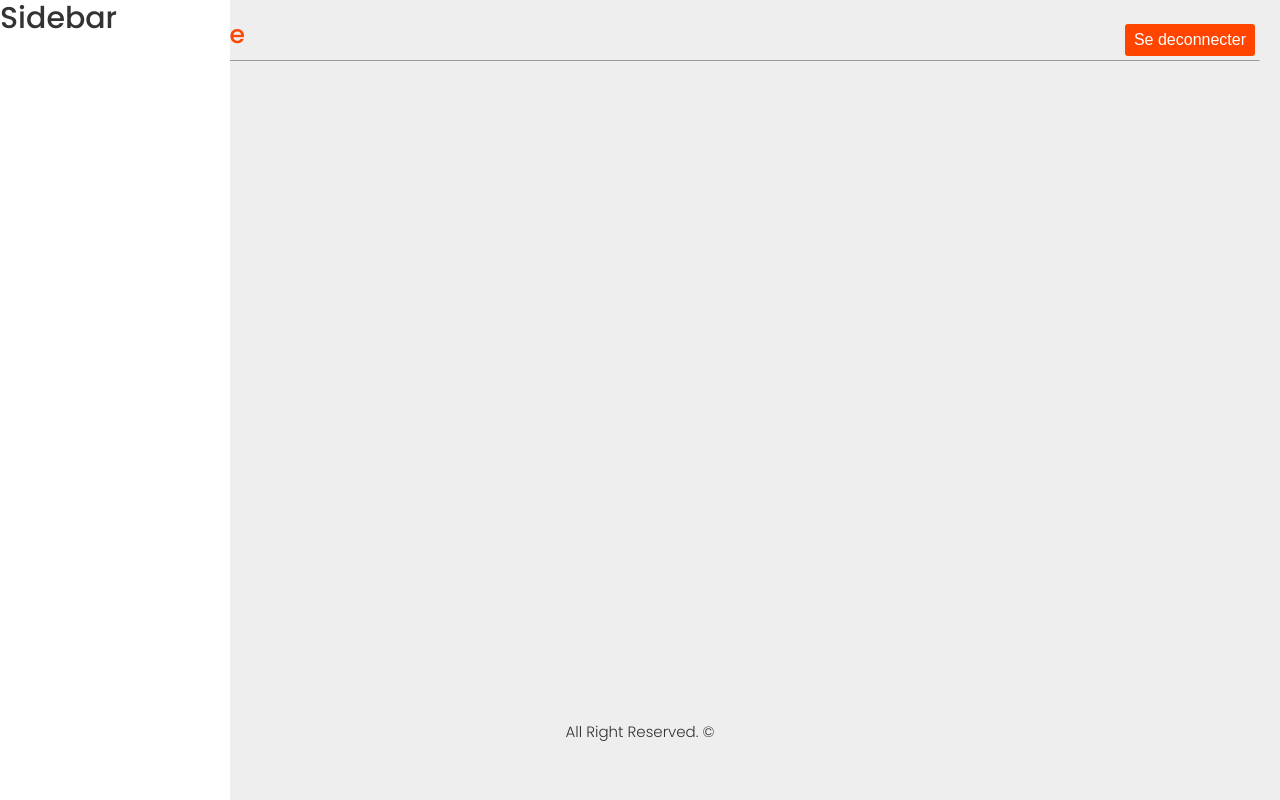
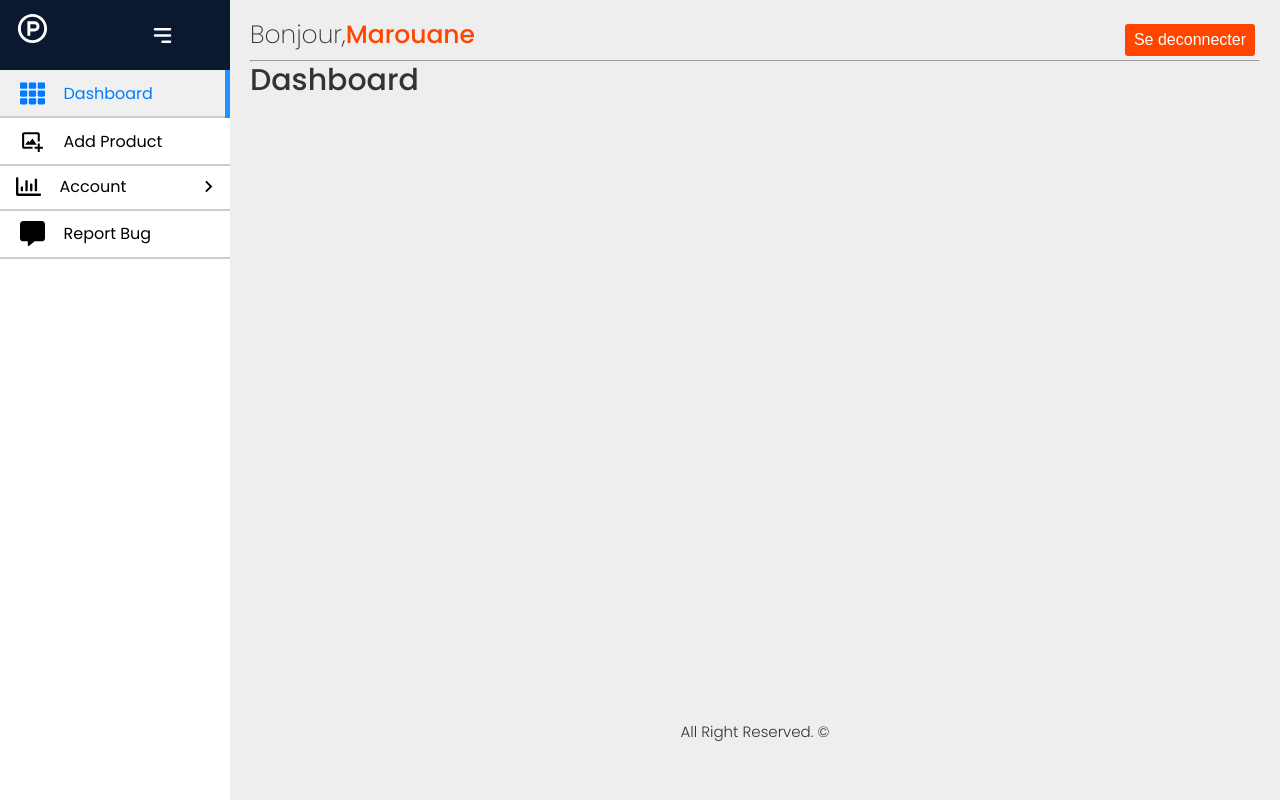
Before and after one commit to marouaneYATIME/StockPulse-frontend, a React (Create React App) app: page /dashboard in a window 1280 px wide. Built offline with nearby package versions, Linux system fonts and the light colour scheme.

Commit message:
Sidebare Components

```diff
--- a/src/components/sideBar/Sidebar.js
+++ b/src/components/sideBar/Sidebar.js
@@ -5,16 +5,55 @@
  * file:  Sidebar.js
  */
 
-import React from 'react'
+import React, { useState } from 'react';
 import "./Sidebar.scss";
+import { HiMenuAlt3 } from "react-icons/hi";
+import { RiProductHuntLine } from "react-icons/ri";
+import menu from "../../data/sidebar";
+import SidebarItem from "./SidebarItem.js";
+import { useNavigate } from "react-router-dom";
+import SidebarItme from './SidebarItem.js';
+
+
 
 const Sidebar = ({children}) => {
+    const [isOpen, setIsOpen] = useState(true);
+    const toggle = () => setIsOpen(!isOpen);
+    const navigate = useNavigate();
+
+    const goHome = () => {
+      navigate("/");
+    };
   return (
     <div className="layout">
-        <div className="sidebar">
-            <h2>Sidebar</h2>
+        <div className="sidebar" style={{width: isOpen ? "230px" : "60px"}}>
+
+            <div className="top_section">
+
+                {/**Icon Logo */}
+                <div className="logo" style={{ display: isOpen ? "block" : "none" }}>
+                    <RiProductHuntLine
+                     size={35}
+                     style={{ cursor: "pointer" }}
+                     onClick={goHome}
+                    />
+                </div>
+
+                {/**Icon menu Burger */}
+                <div className="bars" style={{ marginLeft: isOpen ? "100px" : "0px"}} >
+                    <HiMenuAlt3
+                     onClick={toggle}
+                    />
+                </div>
+
+            </div>
+        {menu.map((item, index) => {
+            return <SidebarItme key={index} item={item} isOpen={isOpen}/>
+        })}
         </div>
-        <main>
+        <main style={{ paddingLeft: isOpen ? "230px" : "60px",
+                       transition: "all .5s",
+                     }}>
             {children}
         </main>
     </div>
--- /dev/null
+++ b/src/components/sideBar/SidebarItem.js
@@ -0,0 +1,76 @@
+/**
+ * author : YATIME Marouane
+ * app : PFE - TaskPulse software
+ * Folder: frontend
+ * file:  SidebarItem.js
+ */
+import React, { useState } from 'react'
+import { MdKeyboardArrowRight } from 'react-icons/md';
+import { NavLink } from 'react-router-dom';
+
+const activelink = ({isActive}) => (isActive ? "active" : "link" );
+const activeSublink = ({isActive}) => (isActive ? "active" : "link" );
+
+
+
+const SidebarItme = ({item, isOpen}) => {
+
+  const [expandMenu, setExpandMenu] = useState (false);
+
+  if (item.childrens) {
+    return  (
+          <div className={expandMenu ? "sidebar-item s-parent open" : "sidebar-item s-parent"}>
+             <div className="sidebar-title">
+
+              <span>
+
+                {item.icon && <div className="icon">{item.icon}</div> }
+                {isOpen && <div>{item.title}</div>}
+
+              </span>
+
+              <MdKeyboardArrowRight
+               size={23}
+               className="arrow-icon"
+               onClick={() => setExpandMenu(!expandMenu)}
+              />
+            </div>
+            <div className="sidebar-content">
+              {item.childrens.map((child, index) => {
+                return  (
+                  <div key={index} className="s-child">
+                    <NavLink to={child.path} className={activeSublink}>
+                      <div className="sidebar-item" >
+                        <div className="sidebar-title">
+                          <span>
+                            {child.icon && <div className="icon">{child.icon}</div>}
+                            {isOpen && <div>{child.title}</div>}
+                          </span>
+                        </div>
+                      </div>
+                    </NavLink>
+                  </div>
+                )
+              })}
+            </div>
+          </div>
+    );
+
+  } else {
+    return  (
+      <NavLink to={item.path} className={activelink}>
+        <div className="sidebar-item s-parent" >
+          <div className="sidebar-title">
+            <span>
+              {item.icon && <div className="icon">{item.icon}</div>}
+              {isOpen && <div>{item.title}</div>}
+            </span>
+          </div>
+        </div>
+      </NavLink>
+    ) ;
+  }
+
+};
+
+export default SidebarItme;
--- /dev/null
+++ b/src/data/sidebar.js
@@ -0,0 +1,44 @@
+/**
+ * author : YATIME Marouane
+ * app : PFE - TaskPulse software
+ * Folder: frontend
+ * file:  sidebar.js
+ * Import all icons that will be nedeed in the project
+*/
+
+import { FaTh, FaRegChartBar, FaCommentAlt } from "react-icons/fa";
+import { BiImageAdd } from "react-icons/bi";
+
+const menu = [
+  {
+    title: "Dashboard",
+    icon: <FaTh />,
+    path: "/dashboard",
+  },
+  {
+    title: "Add Product",
+    icon: <BiImageAdd />,
+    path: "/add-product",
+  },
+  {
+    title: "Account",
+    icon: <FaRegChartBar />,
+    childrens: [
+      {
+        title: "Profile",
+        path: "/profile",
+      },
+      {
+        title: "Edit Profile",
+        path: "/edit-profile",
+      },
+    ],
+  },
+  {
+    title: "Report Bug",
+    icon: <FaCommentAlt />,
+    path: "/contact-us",
+  },
+];
+
+export default menu;
```
Also changed, not shown: src/components/sideBar/SidebarItme.js (deleted, +0 -15 lines).
